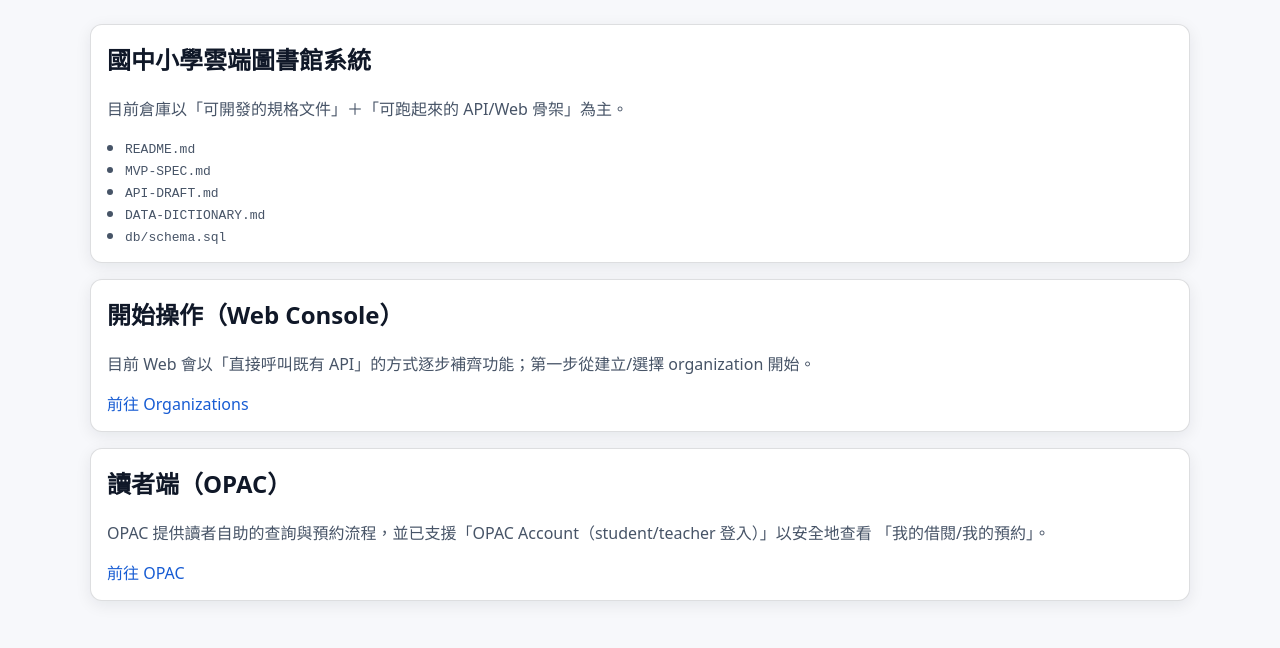
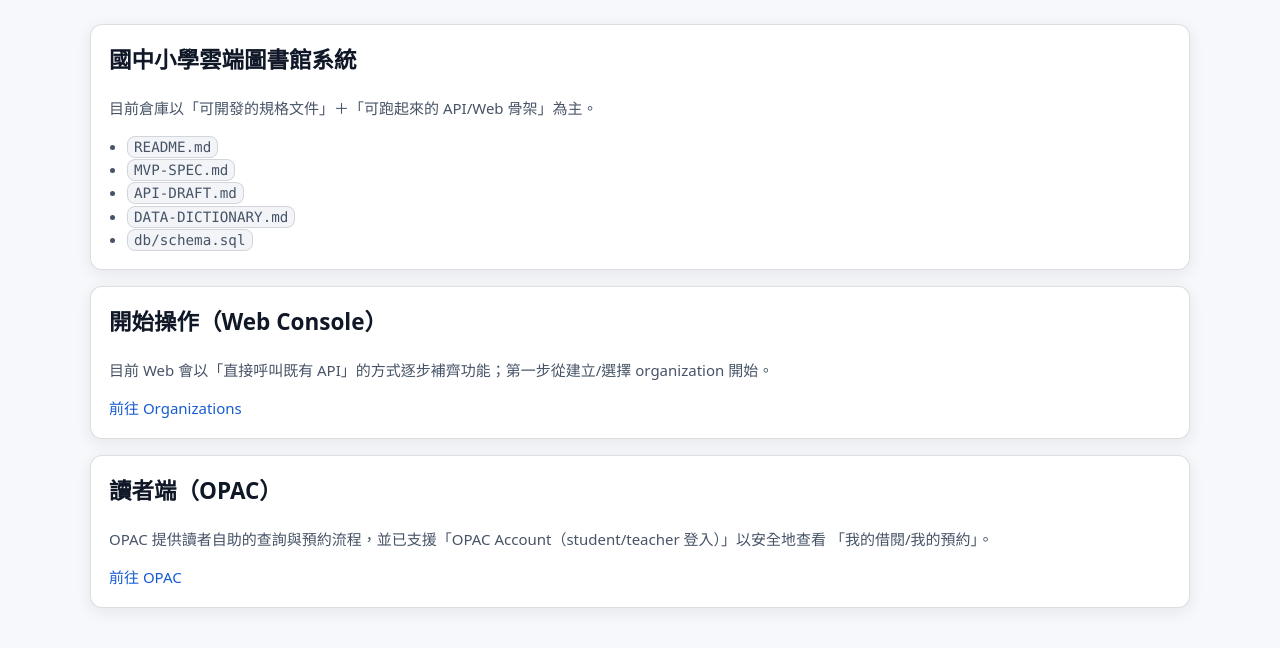
Before and after one commit to Justin21523/school-library-lms, a Next.js app in the folder apps/web/: page / in a window 1280 px wide. Shown: the top 648 px of the page. Built offline with nearby package versions, Linux system fonts and the light colour scheme.

Commit message:
feat(web): enhance typography, motion, and visual cues

```diff
--- a/apps/web/app/globals.css
+++ b/apps/web/app/globals.css
@@ -32,6 +32,7 @@
   --danger: #d92d20;
   --success: #039855;
   --overlay: rgba(16, 24, 40, 0.55);
+  --placeholder: rgba(71, 84, 103, 0.78);
 
   /* 互動/狀態色（Light） */
   --focus: rgba(23, 92, 211, 0.35);
@@ -53,12 +54,32 @@
   --shadow-sm: 0 4px 16px rgba(16, 24, 40, 0.08);
   --shadow-md: 0 10px 30px rgba(16, 24, 40, 0.14);
 
+  /* Typography（字體 / 字級 / 行距） */
+  --font-sans: ui-sans-serif, system-ui, -apple-system, 'Segoe UI', Roboto, 'Noto Sans TC',
+    'PingFang TC', 'Microsoft JhengHei', Arial, sans-serif;
+  --font-mono: ui-monospace, SFMono-Regular, Menlo, Monaco, Consolas, 'Liberation Mono', monospace;
+  --text-xs: 12px;
+  --text-sm: 13px;
+  --text-md: 15px;
+  --text-lg: 17px;
+  --leading: 1.55;
+
+  /* Motion（動畫/轉場） */
+  --ease-out: cubic-bezier(0.16, 1, 0.3, 1);
+  --ease-in-out: cubic-bezier(0.4, 0, 0.2, 1);
+  --t-fast: 140ms;
+  --t-med: 220ms;
+
   color-scheme: light;
+}
+
+html {
+  scroll-behavior: smooth;
 }
 
 /* 跟隨系統：dark mode（當使用者沒有手動指定 data-theme 時） */
 @media (prefers-color-scheme: dark) {
-  :root {
+  :root:not([data-theme]) {
     --bg: #0b1020;
     --panel: #111a33;
     --panelMuted: rgba(255, 255, 255, 0.05);
@@ -70,6 +91,7 @@
     --danger: #ff6b6b;
     --success: #4cd964;
     --overlay: rgba(0, 0, 0, 0.55);
+    --placeholder: rgba(169, 182, 214, 0.78);
 
     --focus: rgba(123, 177, 255, 0.35);
     --hover: rgba(255, 255, 255, 0.08);
@@ -102,6 +124,7 @@
   --danger: #ff6b6b;
   --success: #4cd964;
   --overlay: rgba(0, 0, 0, 0.55);
+  --placeholder: rgba(169, 182, 214, 0.78);
 
   --focus: rgba(123, 177, 255, 0.35);
   --hover: rgba(255, 255, 255, 0.08);
@@ -123,18 +146,60 @@
  */
 body {
   margin: 0;
-  font-family: system-ui, -apple-system, Segoe UI, Roboto, Arial, sans-serif;
+  font-family: var(--font-sans);
+  font-size: var(--text-md);
+  line-height: var(--leading);
+  text-rendering: optimizeLegibility;
+  -webkit-font-smoothing: antialiased;
+  -moz-osx-font-smoothing: grayscale;
   background: var(--bg);
   color: var(--text);
+  transition: background-color var(--t-med) var(--ease-out), color var(--t-med) var(--ease-out);
+}
+
+code,
+pre {
+  font-family: var(--font-mono);
+}
+
+code {
+  font-size: 0.95em;
+  padding: 2px 6px;
+  border-radius: 8px;
+  border: 1px solid var(--border);
+  background: var(--panelMuted);
+}
+
+pre {
+  margin: 0;
+  padding: 12px;
+  border-radius: 12px;
+  border: 1px solid var(--border);
+  background: var(--panelMuted);
+  overflow: auto;
+  font-size: var(--text-sm);
+  line-height: 1.45;
+}
+
+pre code {
+  padding: 0;
+  border: 0;
+  background: transparent;
 }
 
 /* 讓連結在深色背景下仍清楚可辨。 */
 a {
   color: var(--link);
   text-decoration: none;
+  transition: color var(--t-fast) var(--ease-in-out);
 }
 a:hover {
   text-decoration: underline;
+}
+a:focus-visible {
+  outline: 0;
+  border-radius: 8px;
+  box-shadow: 0 0 0 4px var(--focus);
 }
 
 /* 常用的版面容器：集中內容、留白。 */
@@ -149,8 +214,10 @@ a:hover {
   background: var(--panel);
   border: 1px solid var(--border);
   border-radius: var(--radius);
-  padding: 16px;
+  padding: 18px;
   box-shadow: var(--shadow-sm);
+  transition: background-color var(--t-med) var(--ease-out), border-color var(--t-med) var(--ease-out),
+    box-shadow var(--t-med) var(--ease-out);
 }
 
 /* 讓 panel 之間有穩定間距。 */
@@ -208,11 +275,14 @@ a:hover {
   box-shadow: var(--shadow-sm);
   display: grid;
   gap: 10px;
+  transition: transform var(--t-med) var(--ease-out), box-shadow var(--t-med) var(--ease-out),
+    border-color var(--t-med) var(--ease-out);
 }
 
 .card:hover {
   border-color: var(--borderStrong);
   box-shadow: var(--shadow-md);
+  transform: translateY(-1px);
 }
 
 .cardTitle {
@@ -247,6 +317,7 @@ a:hover {
   border-radius: 12px;
   overflow: hidden;
   background: var(--panel);
+  transition: border-color var(--t-fast) var(--ease-in-out), background-color var(--t-fast) var(--ease-in-out);
 }
 
 .details > summary {
@@ -259,6 +330,11 @@ a:hover {
   align-items: center;
   justify-content: space-between;
   gap: 12px;
+  transition: background-color var(--t-fast) var(--ease-in-out);
+}
+
+.details > summary:hover {
+  background: var(--hover);
 }
 
 .details > summary::-webkit-details-marker {
@@ -283,6 +359,7 @@ a:hover {
   position: sticky;
   top: 0;
   z-index: 50;
+  transition: background-color var(--t-med) var(--ease-out), border-color var(--t-med) var(--ease-out);
 }
 
 .topbarInner {
@@ -371,12 +448,20 @@ a:hover {
   height: calc(100vh - var(--topbar-h) - 32px);
   display: flex;
   flex-direction: column;
+  transition: background-color var(--t-med) var(--ease-out), border-color var(--t-med) var(--ease-out),
+    box-shadow var(--t-med) var(--ease-out), width var(--t-med) var(--ease-out), flex-basis var(--t-med) var(--ease-out);
 }
 
 .sidebar.collapsed {
   flex-basis: 64px;
   width: 64px;
   overflow: visible; /* 讓 tooltip 能顯示在 sidebar 外側 */
+}
+
+.sidebar.resizing {
+  /* 拖拉時關閉 width transition，避免拖曳延遲感 */
+  transition: background-color var(--t-med) var(--ease-out), border-color var(--t-med) var(--ease-out),
+    box-shadow var(--t-med) var(--ease-out);
 }
 
 .sidebarHeader {
@@ -411,6 +496,7 @@ a:hover {
   border-radius: 999px;
   border: 1px solid var(--border);
   background: rgba(255, 255, 255, 0.04);
+  transition: background-color var(--t-fast) var(--ease-in-out), border-color var(--t-fast) var(--ease-in-out);
 }
 
 .navTree {
@@ -436,6 +522,7 @@ a:hover {
   background: transparent;
   color: var(--text);
   text-align: left;
+  font-size: var(--text-sm);
 }
 
 .navGroupHeader:hover {
@@ -454,6 +541,7 @@ a:hover {
   border-left: 1px solid var(--border);
   display: grid;
   gap: 6px;
+  animation: navSlideDown var(--t-med) var(--ease-out);
 }
 
 .navItem {
@@ -465,12 +553,16 @@ a:hover {
   border: 1px solid transparent;
   color: var(--text);
   background: transparent;
+  font-size: var(--text-sm);
+  transition: background-color var(--t-fast) var(--ease-in-out), border-color var(--t-fast) var(--ease-in-out),
+    transform var(--t-fast) var(--ease-in-out);
 }
 
 .navItem:hover {
   background: var(--hover);
   border-color: var(--border);
   text-decoration: none;
+  transform: translateX(1px);
 }
 
 .navItem.active {
@@ -543,6 +635,7 @@ a:hover {
   padding: 8px 10px;
   box-shadow: var(--shadow-md);
   z-index: 200;
+  animation: tooltipIn var(--t-fast) var(--ease-out);
 }
 
 .sidebar.collapsed [data-tooltip]:hover::before {
@@ -603,7 +696,7 @@ a:hover {
 label {
   display: grid;
   gap: 6px;
-  font-size: 14px;
+  font-size: var(--text-sm);
 }
 
 input,
@@ -612,25 +705,56 @@ textarea {
   padding: 10px 12px;
   border-radius: 10px;
   border: 1px solid var(--border);
-  background: rgba(255, 255, 255, 0.04);
+  background: var(--panelMuted);
   color: var(--text);
+  transition: background-color var(--t-fast) var(--ease-in-out), border-color var(--t-fast) var(--ease-in-out),
+    box-shadow var(--t-fast) var(--ease-in-out);
+}
+
+input::placeholder,
+textarea::placeholder {
+  color: var(--placeholder);
 }
 
 button {
   padding: 10px 12px;
   border-radius: 10px;
   border: 1px solid var(--border);
-  background: rgba(255, 255, 255, 0.06);
+  background: var(--panelMuted);
   color: var(--text);
   cursor: pointer;
+  transition: background-color var(--t-fast) var(--ease-in-out), border-color var(--t-fast) var(--ease-in-out),
+    transform var(--t-fast) var(--ease-in-out);
 }
 
 button:hover {
   background: var(--hover);
+  transform: translateY(-1px);
 }
 
 button:active {
   background: var(--active);
+  transform: translateY(0);
+}
+
+/* 避免「功能性按鈕」位移造成 jitter：這些元件的 hover 已有足夠 cue */
+.navGroupHeader:hover,
+.navGroupHeader:active,
+.listRow:hover,
+.listRow:active,
+.menuItem:hover,
+.menuItem:active,
+.btnLink:hover,
+.btnLink:active {
+  transform: none;
+}
+
+button:disabled,
+input:disabled,
+select:disabled,
+textarea:disabled {
+  opacity: 0.6;
+  cursor: not-allowed;
 }
 
 button:focus-visible,
@@ -676,6 +800,7 @@ textarea:focus-visible {
   z-index: 120;
   display: grid;
   gap: 6px;
+  animation: popIn var(--t-med) var(--ease-out);
 }
 
 .menuItem {
@@ -713,6 +838,7 @@ textarea:focus-visible {
   place-items: center;
   z-index: 200;
   padding: 16px;
+  animation: overlayIn var(--t-fast) var(--ease-out);
 }
 
 .modal {
@@ -722,6 +848,7 @@ textarea:focus-visible {
   background: var(--panel);
   box-shadow: var(--shadow-md);
   overflow: hidden;
+  animation: popIn var(--t-med) var(--ease-out);
 }
 
 .modalHeader {
@@ -768,6 +895,57 @@ textarea:focus-visible {
   background: var(--sidebar-active);
 }
 
+/* 動畫：小而快、提供 cue，但不干擾操作 */
+@keyframes overlayIn {
+  from {
+    opacity: 0;
+  }
+  to {
+    opacity: 1;
+  }
+}
+
+@keyframes popIn {
+  from {
+    opacity: 0;
+    transform: translateY(6px) scale(0.98);
+  }
+  to {
+    opacity: 1;
+    transform: translateY(0) scale(1);
+  }
+}
+
+@keyframes navSlideDown {
+  from {
+    opacity: 0;
+    transform: translateY(-4px);
+  }
+  to {
+    opacity: 1;
+    transform: translateY(0);
+  }
+}
+
+@keyframes tooltipIn {
+  from {
+    opacity: 0;
+    transform: translateY(-50%) translateX(-4px);
+  }
+  to {
+    opacity: 1;
+    transform: translateY(-50%) translateX(0);
+  }
+}
+
+@media (prefers-reduced-motion: reduce) {
+  * {
+    animation: none !important;
+    transition: none !important;
+    scroll-behavior: auto !important;
+  }
+}
+
 @media (max-width: 920px) {
   .topbarLeft {
     min-width: 0;
```
Also changed, not shown: apps/web/app/components/layout/org-shell.tsx (+11 -1 lines).
